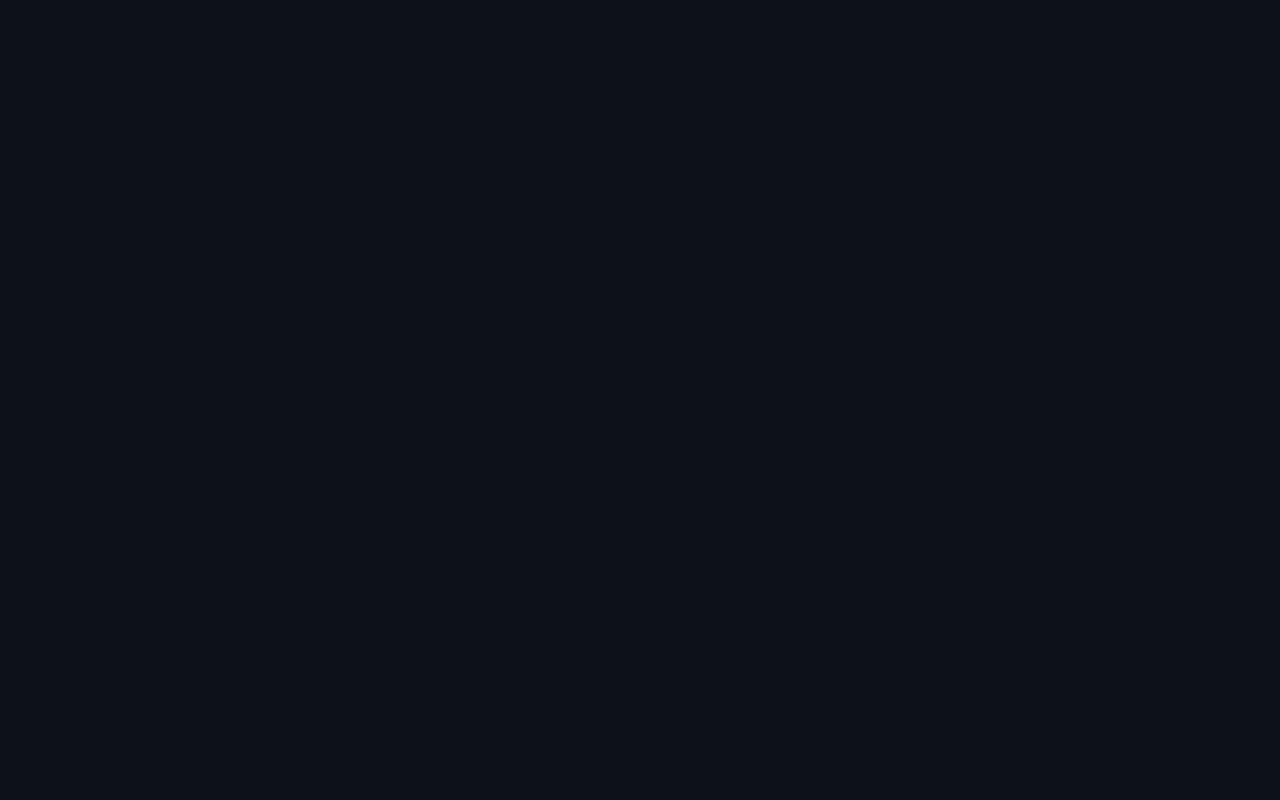
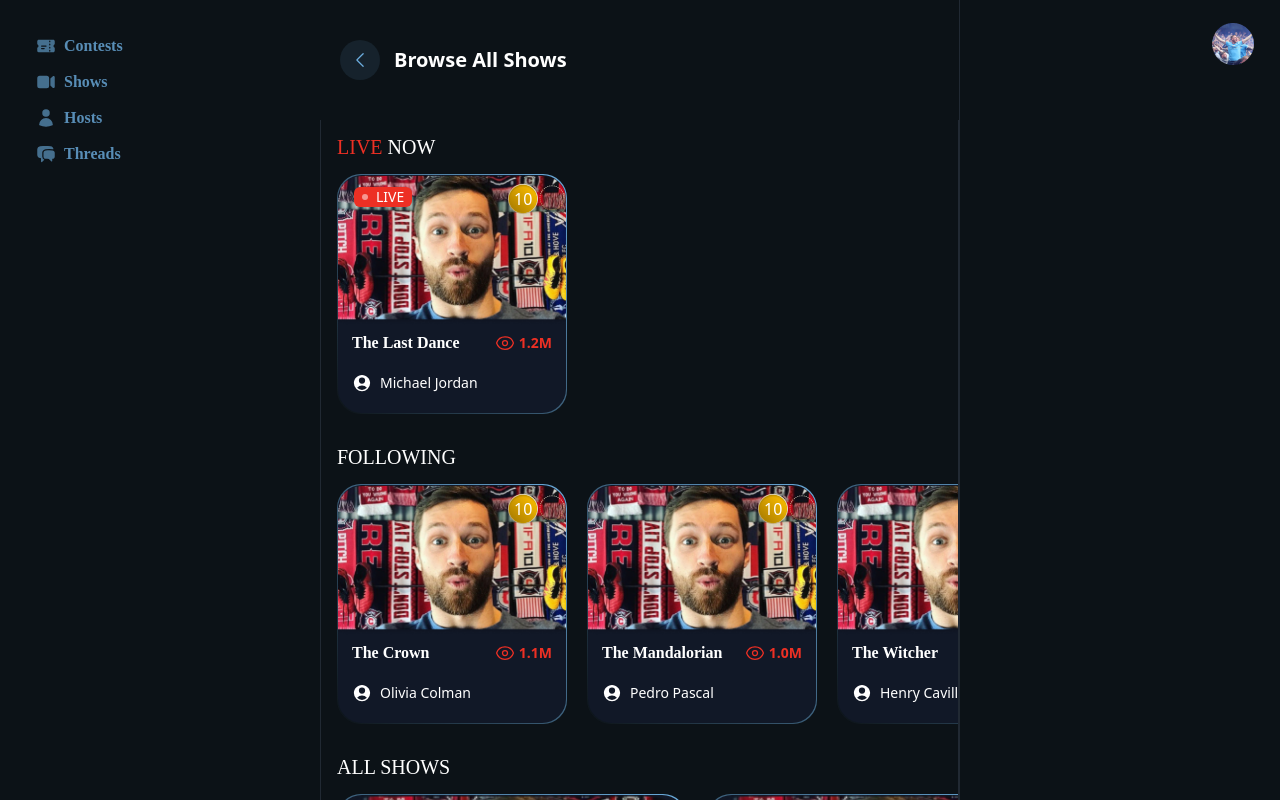
Before and after one commit to nikolagigic/vue-frontend-design-test, a Vue app: page /dashboard/shows in a window 1280 px wide. Before the commit this address had no page. Shown: the top 800 px of the page. Built offline with nearby package versions, Linux system fonts and the light colour scheme; a web font is replaced by a local one.

Commit message:
fix: rm extra quotes

```diff
--- a/src/views/Shows/ShowsView.vue
+++ b/src/views/Shows/ShowsView.vue
@@ -16,9 +16,10 @@
       >
         <ChevronLeftIcon class="text-dark-brand-primary h-5 w-5" />
       </div>
-      <span class="text-xl font-bold leading-[22px] text-white
-        group-hover:text-dark-brand-primary transition-colors"
-      ">Browse All Shows</span>
+      <span
+        class="group-hover:text-dark-brand-primary text-xl font-bold leading-[22px] text-white transition-colors"
+        >Browse All Shows</span
+      >
     </button>
     <div class="w-full overflow-hidden border-x border-gray-700/50">
       <h3 class="p-4 uppercase"><span class="text-dark-basics-accent-red">live</span> now</h3>
```
